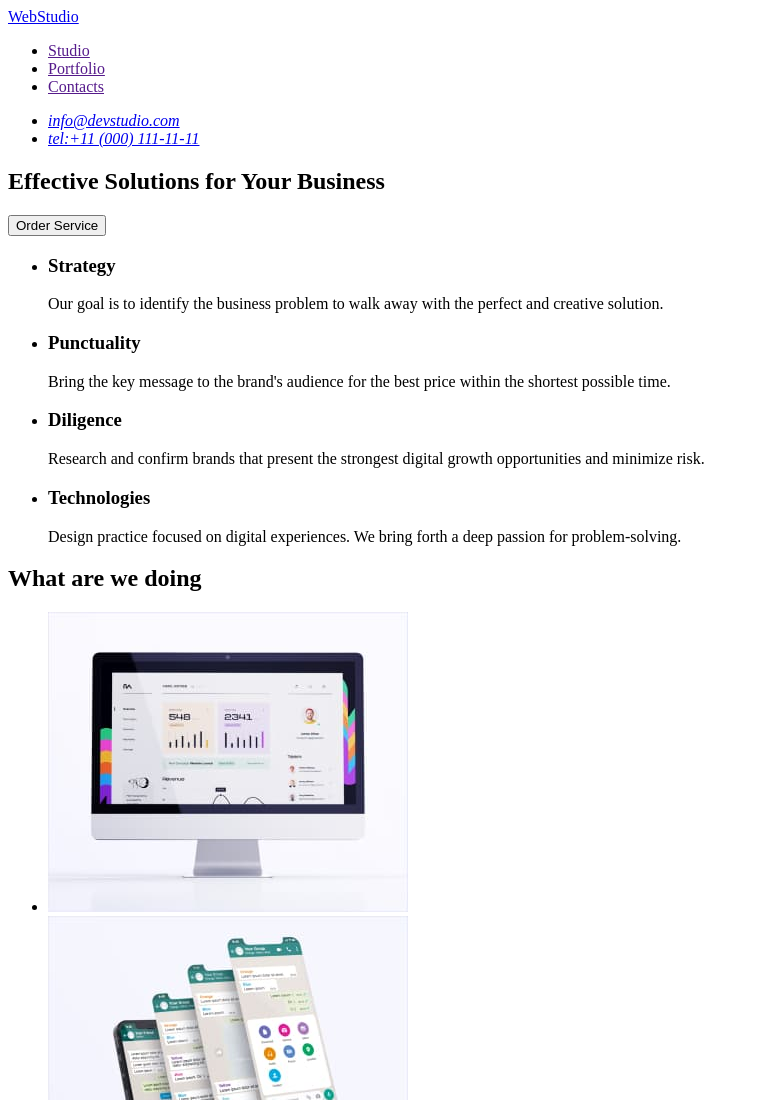
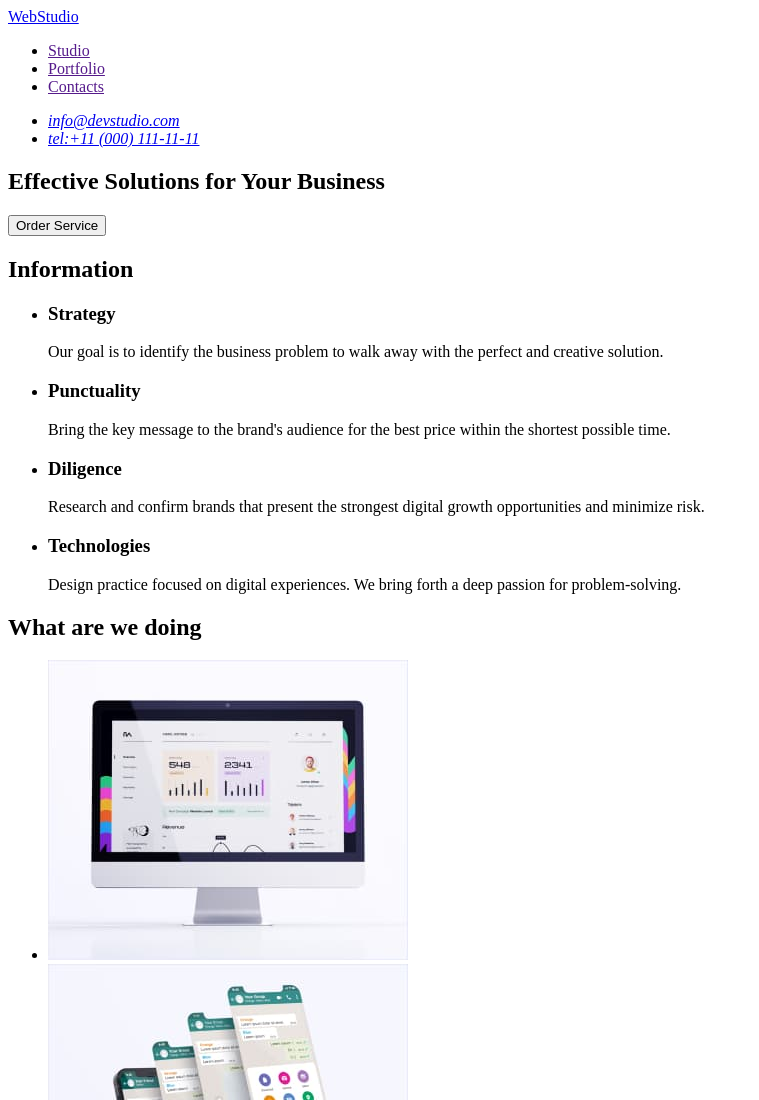
Before and after one commit to Fetivol/goit-markup-hw-01, a plain HTML site: page index.html in a window 1280 px wide. Shown: the top 1100 px of the page, without its empty margins (0-759 px from the left). Drawn offline with Linux system fonts and the light colour scheme.

Commit message:
Change section 2 in main

```diff
--- a/index.html
+++ b/index.html
@@ -34,6 +34,7 @@
             </section>
 
             <section>
+                <h2>Information</h2>
                 <ul>
                     <li>
                         <h3>Strategy</h3>
@@ -113,7 +114,7 @@
 
     <footer>
         <a href="./index.html">WebStudio</a>
-        <p>Increase the flow of customers and<br> sales for your business with digital<br> marketing & growth solutions.</p>
+        <p>Increase the flow of customers and sales for your business with digital marketing & growth solutions.</p>
     </footer>
 
 </body>
```
